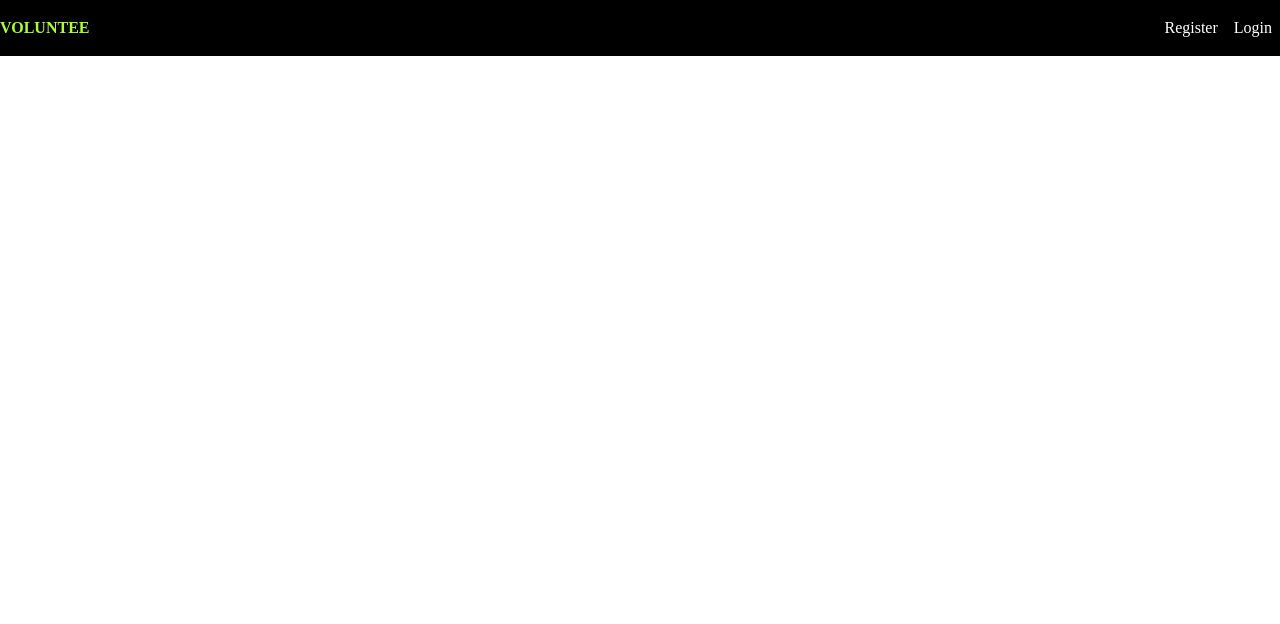
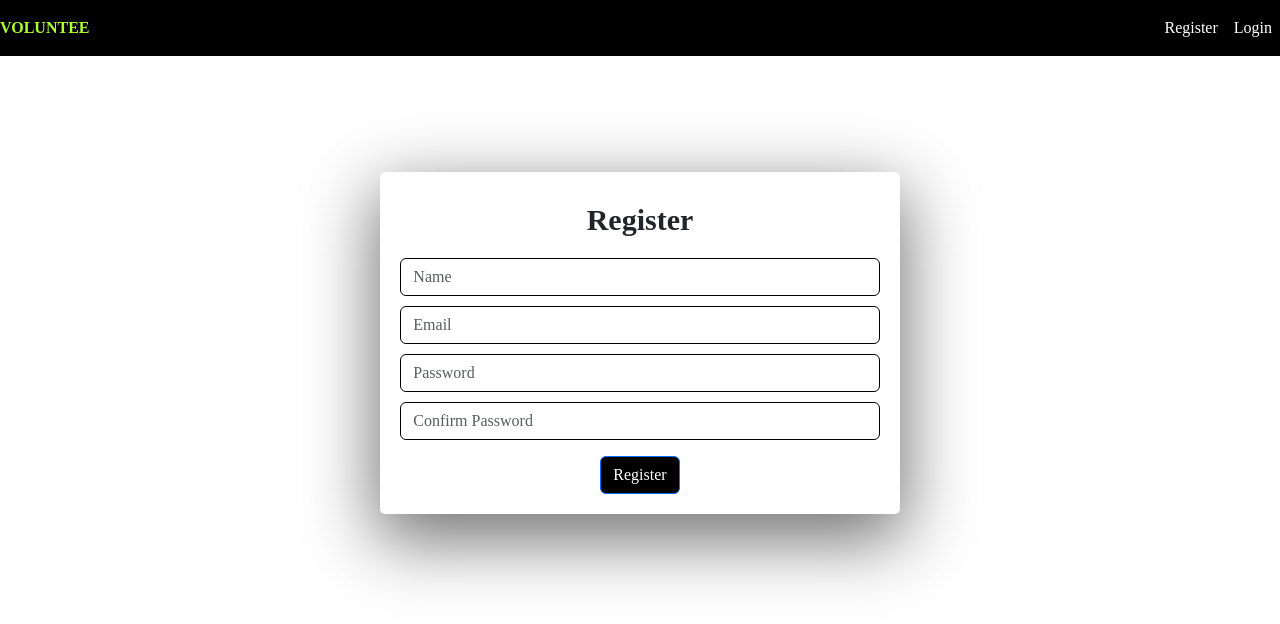
Before and after one commit to MaliniJayaweeraSliit/ITPM, a React (Create React App) app in the folder client/: page /register in a window 1280 px wide. Shown: the top 624 px of the page. Built offline with nearby package versions, Linux system fonts and the light colour scheme.

Commit message:
register-login-fr_end

```diff
--- a/client/src/App.js
+++ b/client/src/App.js
@@ -1,9 +1,11 @@
 import logo from "./logo.svg";
 import "./App.css";
 import Navbar from "./components/Navbar";
-import { BrowserRouter, Routes, Route, Link } from "react-router-dom";
+import { BrowserRouter, Routes, Route, Link, RouterProvider } from "react-router-dom";
 import Homescreen from "./screens/Homescreen";
 import Requestscreen from "./screens/Requestscreen";
+import Registerscreen from "./screens/Registerscreen";
+import Loginscreen from "./screens/Loginscreen";
 
 function App() {
   return (
@@ -13,6 +15,8 @@ function App() {
         <Routes>
         <Route path="/home" exact Component={Homescreen}/>
         <Route path='/book/:requestid' exact Component={Requestscreen} />
+        <Route path='/register' exact Component={Registerscreen}/>
+        <Route path='/login' exact Component={Loginscreen}/>
 
         </Routes>
       </BrowserRouter>
--- a/client/src/index.css
+++ b/client/src/index.css
@@ -86,3 +86,16 @@ h1 {
   height: 400px;
   border-radius: 5px !important;
 }
+
+input{
+  box-shadow: none !important;
+  margin-top: 10px;
+  border: 1px solid black !important;
+
+}
+
+h2 {
+  font-size: 30px !important;
+  padding: 10px;
+  font-weight: bold;
+}
--- /dev/null
+++ b/client/src/screens/Loginscreen.js
@@ -0,0 +1,33 @@
+import React, {useState, useEffect} from 'react'
+
+function Loginscreen() {
+    const [email, setEmail] = useState('')
+    const [password, setPassword] = useState('')
+
+    function login() {
+            const user = {
+                email,
+                password
+            }
+            console.log(user)
+    }
+  return (
+    <div>
+        <div className='row justify-content-center mt-5'>
+            <div className='col-md-5 mt-5'>
+            <div className='bs'>
+            <h2>Login</h2>
+            <input type='text' className='form-control' placeholder='Email'
+            value={email} onChange={(e)=>{setEmail(e.target.value)}}/>
+            <input type='password' className='form-control' placeholder='Password'
+            value={password} onChange={(e)=>{setPassword(e.target.value)}}/>
+
+            <button className='btn btn-primary mt-3' onClick={login}>Login</button>
+            </div>
+            </div>
+        </div>
+    </div>
+  )
+}
+
+export default Loginscreen
--- /dev/null
+++ b/client/src/screens/Registerscreen.js
@@ -0,0 +1,45 @@
+import React, {useState, useEffect} from 'react'
+
+function Registerscreen() {
+    const [name, setName] = useState('')
+    const [email, setEmail] = useState('')
+    const [password, setPassword] = useState('')
+    const [cpassword, setCpassword] = useState('')
+    function register() {
+        if(password ==cpassword) {
+            const user = {
+                name,
+                email,
+                password,
+                cpassword
+            }
+            console.log(user)
+        } else {
+            alert('Passwords not matched!')
+        }
+
+    }
+  return (
+    <div>
+        <div className='row justify-content-center mt-5'>
+            <div className='col-md-5 mt-5'>
+            <div className='bs'>
+            <h2>Register</h2>
+            <input type='text' className='form-control' placeholder='Name'
+            value={name} onChange={(e)=>{setName(e.target.value)}}/>
+            <input type='text' className='form-control' placeholder='Email'
+            value={email} onChange={(e)=>{setEmail(e.target.value)}}/>
+            <input type='password' className='form-control' placeholder='Password'
+            value={password} onChange={(e)=>{setPassword(e.target.value)}}/>
+            <input type='password' className='form-control' placeholder='Confirm Password'
+            value={cpassword} onChange={(e)=>{setCpassword(e.target.value)}}/>
+
+            <button className='btn btn-primary mt-3' onClick={register}>Register</button>
+            </div>
+            </div>
+        </div>
+    </div>
+  )
+}
+
+export default Registerscreen
```
